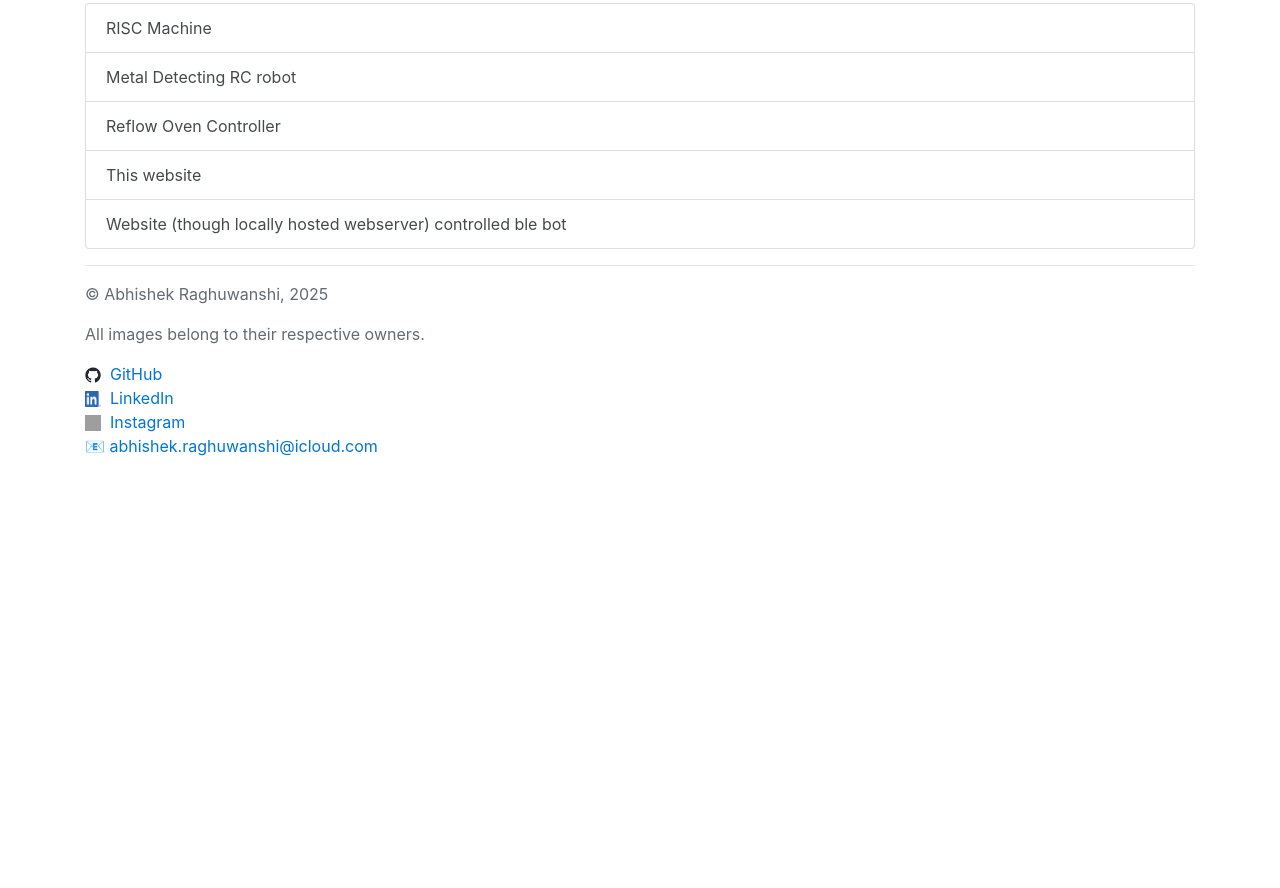
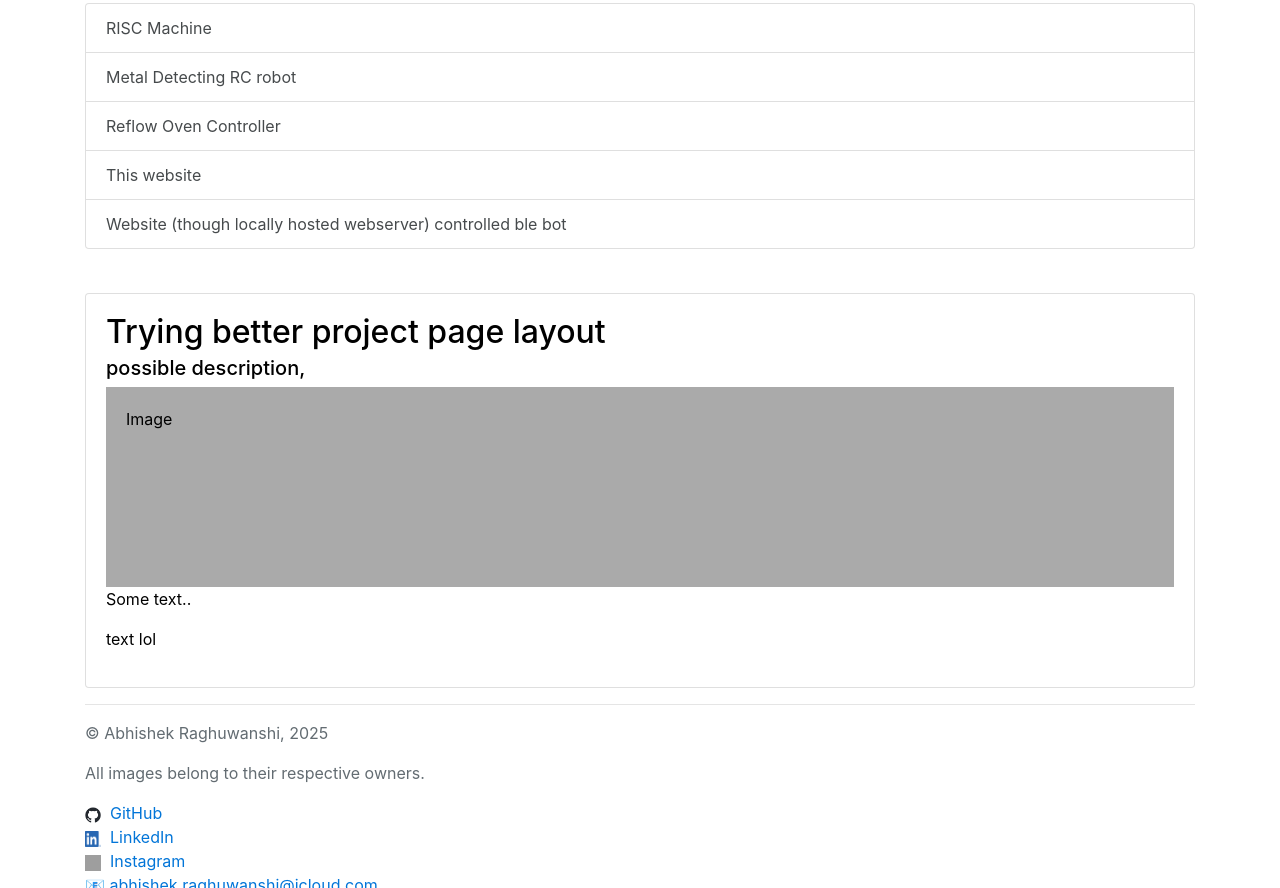
Before and after one commit to a112r/a112r.github.io, a plain HTML site: page projects.html in a window 1280 px wide. Shown: the part 407-1295 px from the top of the page. Before the commit the page ends 881 px from the top, so only its background shows below. Drawn offline with nearby package versions, Linux system fonts and the light colour scheme; grey boxes are pictures that could not be loaded.

Commit message:
Update projects.html

```diff
--- a/projects.html
+++ b/projects.html
@@ -108,16 +108,16 @@
 					<a href="https://github.com/a112r/Reflow-Oven-Controller-project" class="list-group-item list-group-item-action">Reflow Oven Controller</a>
 					<a href="https://github.com/a112r/a112r.github.io" class="list-group-item list-group-item-action">This website</a>
 					<a href="https://github.com/a112r/web-controlled-ble-bot-js" class="list-group-item list-group-item-action">Website (though locally hosted webserver) controlled ble bot</a>
-				<!--</div>
+				</div>
 				<br>
 				<div class="card">
-					<h2>TITLE HEADING</h2>
-					<h5>Title description, </h5>
+					<h2>Trying better project page layout</h2>
+					<h5>possible description, </h5>
 					<div class="phimg" style="height:200px;">Image</div>
 					<p>Some text..</p>
-					<p>lol</p>
+					<p>text lol</p>
 				  </div>
-				  <div class="card">
+				  <!--<div class="card">
 					<h2>TITLE HEADING</h2>
 					<h5>Title description</h5>
 					<div class="phimg" style="height:200px;">Image</div>
```
